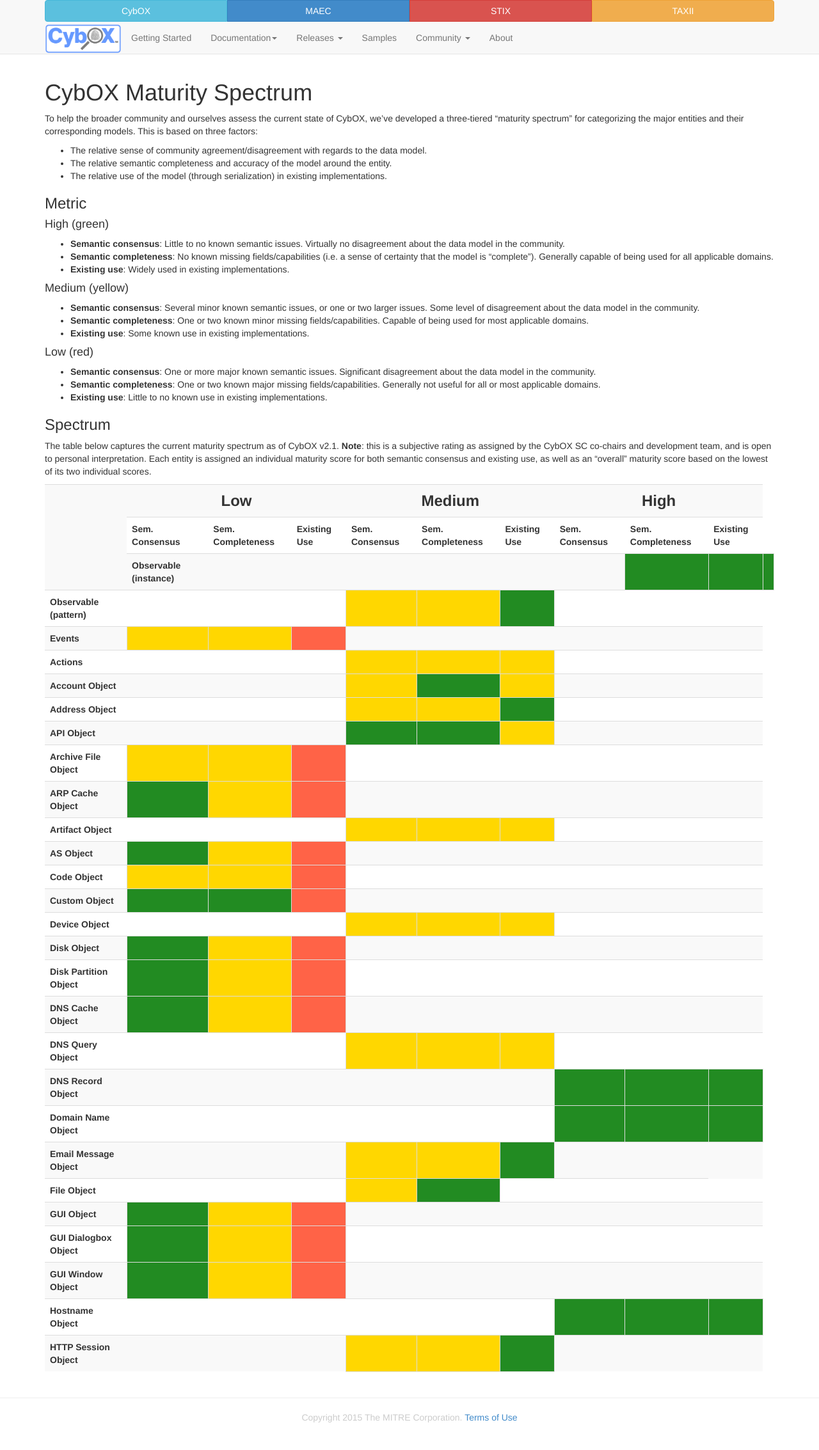
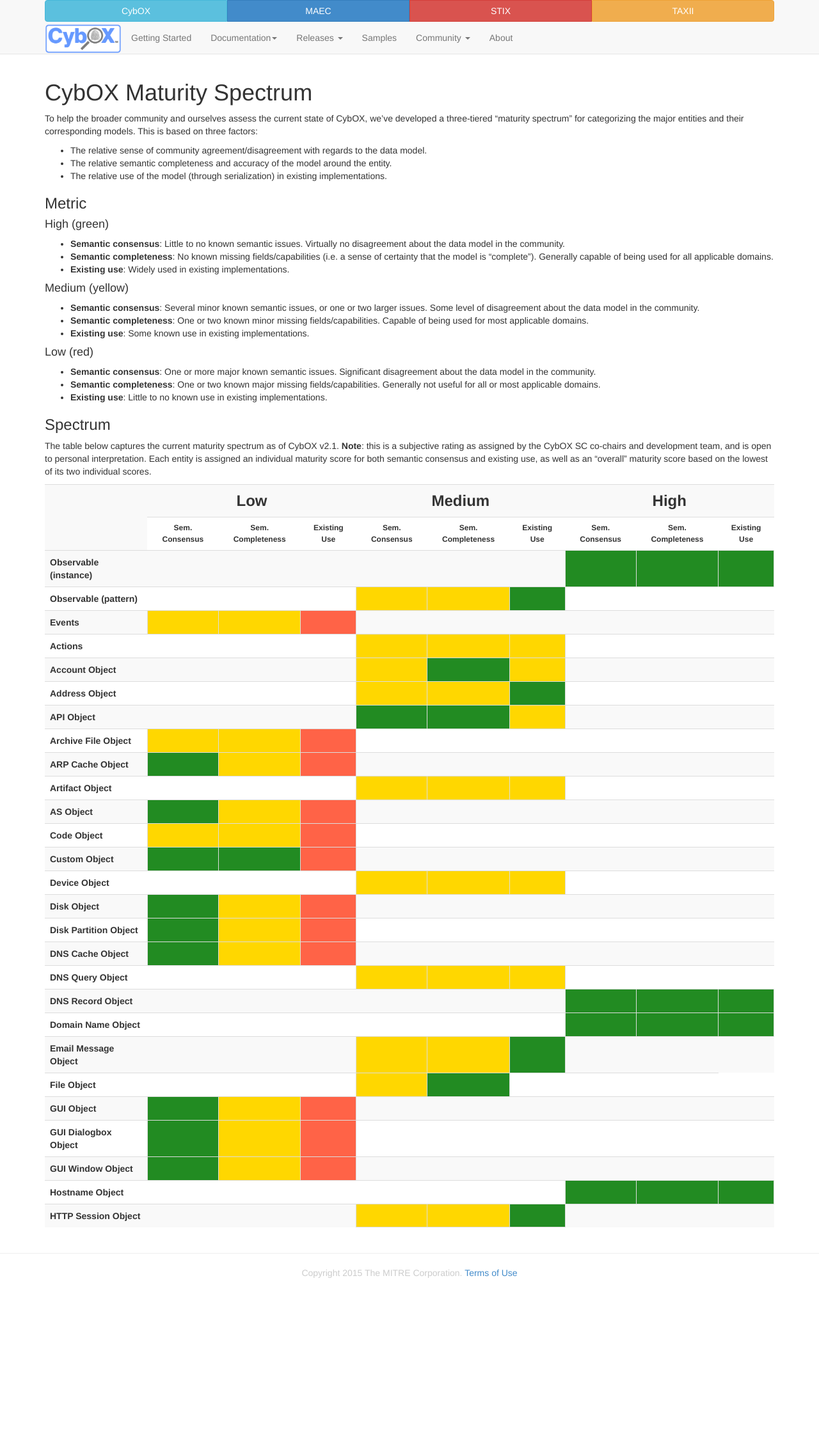
Before and after one commit to CybOXProject/cyboxproject.github.io, a Jekyll site: the page built from maturity-spectrum/index.md, in a window 1280 px wide. Shown: the whole page at 64% size. Built offline with Jekyll 4.4.1, drawn with Linux system fonts in a browser that asks for light colours; Markdown is read by kramdown in place of the engine named in the settings; after the commit the page ends 2041 px from its top, so only the background shows below that.

Commit message:
Updated styling

```diff
--- a/maturity-spectrum/index.md
+++ b/maturity-spectrum/index.md
@@ -36,21 +36,21 @@
 <colgroup span="3"></colgroup>
 <colgroup span="3"></colgroup>
 <tr>
-  <td rowspan="3"></td>
+  <td rowspan="2" style="white-space: nowrap"></td>
   <th colspan="3" scope="colgroup" style="text-align:center; font-size:24px">Low</th>
   <th colspan="3" scope="colgroup" style="text-align:center; font-size:24px">Medium</th>
   <th colspan="3" scope="colgroup" style="text-align:center; font-size:24px">High</th>
 </tr>
 <tr>
-  <th scope="col">Sem. Consensus</th>
-  <th scope="col">Sem. Completeness</th>
-  <th scope="col">Existing Use</th>
-  <th scope="col">Sem. Consensus</th>
-  <th scope="col">Sem. Completeness</th>
-  <th scope="col">Existing Use</th>
-  <th scope="col">Sem. Consensus</th>
-  <th scope="col">Sem. Completeness</th>
-  <th scope="col">Existing Use</th>
+  <th scope="col" style="text-align:center; font-size:12px">Sem. Consensus</th>
+  <th scope="col" style="text-align:center; font-size:12px">Sem. Completeness</th>
+  <th scope="col" style="text-align:center; font-size:12px">Existing Use</th>
+  <th scope="col" style="text-align:center; font-size:12px">Sem. Consensus</th>
+  <th scope="col" style="text-align:center; font-size:12px">Sem. Completeness</th>
+  <th scope="col" style="text-align:center; font-size:12px">Existing Use</th>
+  <th scope="col" style="text-align:center; font-size:12px">Sem. Consensus</th>
+  <th scope="col" style="text-align:center; font-size:12px">Sem. Completeness</th>
+  <th scope="col" style="text-align:center; font-size:12px">Existing Use</th>
 </tr>
 <tr>
   <th scope="row"><b>Observable (instance)</b></th>
```
